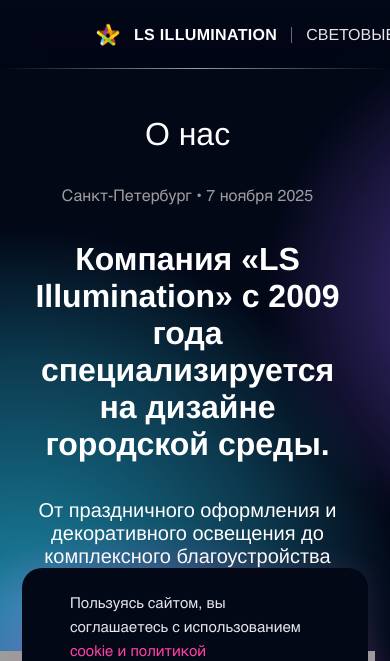
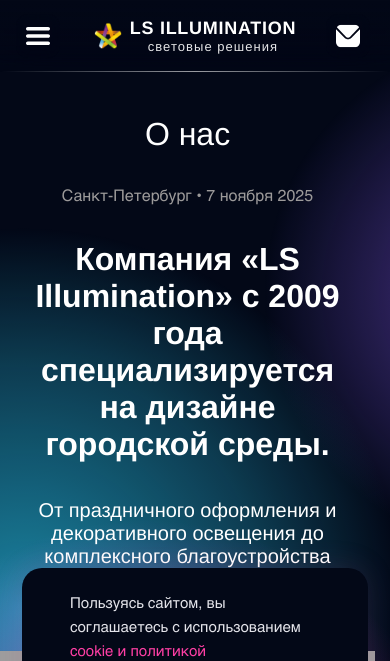
Before and after one commit to blyaka/LS-ILLUMINATION, a Django app: page /about/ in a window 390 px wide. Shown: the top 661 px of the page. Run offline with Django 4.2, Linux system fonts and the light colour scheme; data comes from the database, SQL or seed files in the repository; some libraries are stand-ins or nearby versions; grey boxes are pictures that could not be loaded.

Commit message:
some fixes

```diff
--- a/app/static/css/layout/header.css
+++ b/app/static/css/layout/header.css
@@ -569,3 +569,80 @@ html.rq-lock body {
         display: none;
     }
 }
+
+
+.hdr-icon {
+    display: none;
+}
+
+
+
+@media (max-width: 767px) {
+    .ls-header__inner {
+        display: grid;
+        grid-template-columns: 48px 1fr 48px;
+        align-items: center;
+        padding: 14px 16px;
+        gap: 0;
+    }
+
+    .hdr-icon {
+        display: grid;
+        place-items: center;
+        width: 44px;
+        height: 44px;
+        border-radius: 12px;
+        background: none;
+        border: none;
+        backdrop-filter: blur(8px);
+    }
+
+    .hdr-icon svg {
+        width: 24px;
+        height: 24px;
+        fill: #fff;
+    }
+
+    .ls-nav,
+    .glow-btn {
+        display: none !important;
+    }
+
+    .ls-logo {
+        justify-self: center;
+        display: grid;
+        grid-template-columns: 28px auto;
+        grid-template-rows: auto auto;
+        align-items: center;
+        gap: 0 8px;
+        text-decoration: none;
+        color: var(--text);
+        white-space: nowrap;
+    }
+
+    .ls-logo img {
+        grid-row: 1/3;
+        height: 28px;
+        width: auto;
+        display: block;
+    }
+
+    .ls-logo__sep {
+        display: none;
+    }
+
+    .ls-logo__brand {
+        font-weight: 700;
+        font-size: 18px;
+        letter-spacing: .04em;
+        line-height: 1.1;
+    }
+
+    .ls-logo__ru {
+        margin-top: 2px;
+        font-size: 13px;
+        letter-spacing: .08em;
+        line-height: 1;
+        text-transform: lowercase;
+    }
+}
--- a/app/templates/_base.html
+++ b/app/templates/_base.html
@@ -29,6 +29,14 @@
 
   <header class="ls-header">
     <div class="ls-header__inner">
+
+      <!-- ЛЕВО: бургер (мобилка) -->
+      <button class="hdr-icon hdr-burger" id="hdrMenu" aria-label="Открыть меню">
+        <svg width="32" height="24" viewBox="0 0 32 24">
+          <use xlink:href="{% static 'images/icons.svg' %}#icon-burger"></use>
+        </svg>
+      </button>
+
       <a class="ls-logo" href="{% url 'home' %}">
         <img src="{% static 'images/logo.png' %}" alt="LS Illumination">
         <span class="ls-logo__brand">LS ILLUMINATION</span>
@@ -47,6 +55,26 @@
           <p>Оставить заявку</p>
         </div>
       </a>
+
+      <!-- ПРАВО: конверт (мобилка) -->
+      <button class="hdr-icon hdr-mail" id="hdrMail" aria-label="Открыть контакты">
+        <svg width="28" height="26" viewBox="0 0 28 26">
+          <use xlink:href="{% static 'images/icons.svg' %}#icon-mail"></use>
+        </svg>
+      </button>
+
+
+      <script>
+        document.addEventListener('DOMContentLoaded', () => {
+          document.getElementById('hdrMenu')?.addEventListener('click', e => {
+            e.preventDefault(); document.getElementById('pfOpen')?.click();
+          });
+          document.getElementById('hdrMail')?.addEventListener('click', e => {
+            e.preventDefault(); document.getElementById('ctOpen')?.click();
+          });
+        });
+      </script>
+
 
 
     </div>
@@ -105,7 +133,8 @@
         улучшить удобство использования, анализировать трафик и предлагать персонализированный контент.
         Подробнее — см. нашу <a href="/cookie-policy/" target="_blank">Политику использования файлов cookie</a>.
       </p>
-            <p class="cookie-mobile-p">Пользуясь сайтом, вы соглашаетесь с использованием <a href="/cookie-policy/" target="_blank">cookie и политикой конфиденциальности</a></p>
+      <p class="cookie-mobile-p">Пользуясь сайтом, вы соглашаетесь с использованием <a href="/cookie-policy/"
+          target="_blank">cookie и политикой конфиденциальности</a></p>
       <div class="cookie-banner__actions">
         <button class="cookie-btn cookie-btn--decline" id="cookieDecline">Отклонить</button>
         <button class="cookie-btn cookie-btn--accept" id="cookieAccept">Принять все</button>
@@ -179,7 +208,7 @@
         </label>
 
         <script>
-                  document.getElementById('rqFile').addEventListener('change', function() {
+          document.getElementById('rqFile').addEventListener('change', function () {
             const label = document.getElementById('rqFileLabel');
             if (this.files.length > 0) {
               label.innerHTML = '<img src="{% static "images/clip.png" %}" class="rq-file-icon">' + this.files[0].name;
@@ -234,7 +263,7 @@
         const part4 = p.slice(9, 11);
 
         return (plus ? '+7' : '8') +
-            ` (${part1}) ${part2}-${part3}-${part4}`.replace(/[_-]+$/,'');
+          ` (${part1}) ${part2}-${part3}-${part4}`.replace(/[_-]+$/, '');
       }
     })();
   </script>
@@ -505,22 +534,22 @@
 
   <!-- Скрипт шариков -->
   <script>
-(()=> {
+    (() => {
       const cv = document.getElementById('bgCanvasBase');
       if (!cv) return;
 
       const ctx = cv.getContext('2d');
       const OFF = document.createElement('canvas');
-  const OX  = OFF.getContext('2d');
+      const OX = OFF.getContext('2d');
       let DPR = Math.max(1, Math.min(2, window.devicePixelRatio || 1));
 
       const CFG = {
         count: 3,              // сколько шаров
         speed: 80,             // px/s
         jitter: 0.7,           // «блуждание»
-    colors: ['#ff2bd6','#8b5cf6','#2bd7ff'],
-    radii:  [320,260,380],
-    soft:   [0.60,0.55,0.65]
+        colors: ['#ff2bd6', '#8b5cf6', '#2bd7ff'],
+        radii: [320, 260, 380],
+        soft: [0.60, 0.55, 0.65]
       };
 
       const prefersReduced = matchMedia('(prefers-reduced-motion: reduce)').matches;
@@ -539,33 +568,33 @@
       }
 
       const blobs = [];
-  function makeBlob(i){
+      function makeBlob(i) {
         return {
-      i, dir: Math.random()*Math.PI*2,
-      x: Math.random()*innerWidth,
-      y: Math.random()*innerHeight,
-      get r(){ return CFG.radii[i]  ?? 300; },
-      get s(){ return CFG.soft[i]   ?? 0.6; },
-      get c(){ return CFG.colors[i] ?? '#fff'; }
+          i, dir: Math.random() * Math.PI * 2,
+          x: Math.random() * innerWidth,
+          y: Math.random() * innerHeight,
+          get r() { return CFG.radii[i] ?? 300; },
+          get s() { return CFG.soft[i] ?? 0.6; },
+          get c() { return CFG.colors[i] ?? '#fff'; }
         };
       }
-  function ensureBlobs(){
+      function ensureBlobs() {
         while (blobs.length < CFG.count) blobs.push(makeBlob(blobs.length));
         while (blobs.length > CFG.count) blobs.pop();
       }
 
       const hex2rgb = (hex) => {
         const m = /^#?([a-f\d]{2})([a-f\d]{2})([a-f\d]{2})$/i.exec(hex);
-    return m ? { r:parseInt(m[1],16), g:parseInt(m[2],16), b:parseInt(m[3],16) } : { r:255,g:255,b:255 };
+        return m ? { r: parseInt(m[1], 16), g: parseInt(m[2], 16), b: parseInt(m[3], 16) } : { r: 255, g: 255, b: 255 };
       };
-  const rgba = (r,g,b,a)=>`rgba(${r},${g},${b},${a})`;
+      const rgba = (r, g, b, a) => `rgba(${r},${g},${b},${a})`;
 
-  function update(dt){
+      function update(dt) {
         const spd = CFG.speed, jit = CFG.jitter, M = 200;
-    for (const b of blobs){
-      b.dir += (Math.random()*2-1)*jit*dt;
-      b.x += Math.cos(b.dir)*spd*dt;
-      b.y += Math.sin(b.dir)*spd*dt;
+        for (const b of blobs) {
+          b.dir += (Math.random() * 2 - 1) * jit * dt;
+          b.x += Math.cos(b.dir) * spd * dt;
+          b.y += Math.sin(b.dir) * spd * dt;
           if (b.x < -M) b.x = innerWidth + M;
           if (b.x > innerWidth + M) b.x = -M;
           if (b.y < -M) b.y = innerHeight + M;
@@ -573,34 +602,34 @@
         }
       }
 
-  function paint(){
-    OX.clearRect(0,0,innerWidth,innerHeight);
+      function paint() {
+        OX.clearRect(0, 0, innerWidth, innerHeight);
         OX.globalCompositeOperation = 'lighter';
-    for (const b of blobs){
-      const {r,g,b:bb} = hex2rgb(b.c);
+        for (const b of blobs) {
+          const { r, g, b: bb } = hex2rgb(b.c);
           const mid = 0.15 + 0.75 * Math.max(0, Math.min(1, b.s));
-      const grd = OX.createRadialGradient(b.x,b.y,0, b.x,b.y,b.r);
-      grd.addColorStop(0.0, rgba(r,g,bb,0.60));
-      grd.addColorStop(mid, rgba(r,g,bb,0.25));
-      grd.addColorStop(1.0, rgba(r,g,bb,0.00));
+          const grd = OX.createRadialGradient(b.x, b.y, 0, b.x, b.y, b.r);
+          grd.addColorStop(0.0, rgba(r, g, bb, 0.60));
+          grd.addColorStop(mid, rgba(r, g, bb, 0.25));
+          grd.addColorStop(1.0, rgba(r, g, bb, 0.00));
           OX.fillStyle = grd;
-      OX.beginPath(); OX.arc(b.x,b.y,b.r,0,Math.PI*2); OX.fill();
+          OX.beginPath(); OX.arc(b.x, b.y, b.r, 0, Math.PI * 2); OX.fill();
         }
         OX.globalCompositeOperation = 'source-over';
-    ctx.clearRect(0,0,cv.width,cv.height);
-    ctx.drawImage(OFF,0,0);
+        ctx.clearRect(0, 0, cv.width, cv.height);
+        ctx.drawImage(OFF, 0, 0);
       }
 
       let raf = null, last = 0;
-  function loop(ts){
-    const dt = last ? (ts - last)/1000 : 0; last = ts;
+      function loop(ts) {
+        const dt = last ? (ts - last) / 1000 : 0; last = ts;
         update(dt); paint();
         raf = requestAnimationFrame(loop);
       }
-  function start(){ if (prefersReduced) return; DPR = Math.max(1, Math.min(2, window.devicePixelRatio||1)); resize(); ensureBlobs(); paint(); if(!raf) raf=requestAnimationFrame(loop); }
-  function stop(){ if (raf){ cancelAnimationFrame(raf); raf=null; } }
+      function start() { if (prefersReduced) return; DPR = Math.max(1, Math.min(2, window.devicePixelRatio || 1)); resize(); ensureBlobs(); paint(); if (!raf) raf = requestAnimationFrame(loop); }
+      function stop() { if (raf) { cancelAnimationFrame(raf); raf = null; } }
 
-  addEventListener('resize', () => { DPR = Math.max(1, Math.min(2, window.devicePixelRatio||1)); resize(); paint(); }, {passive:true});
+      addEventListener('resize', () => { DPR = Math.max(1, Math.min(2, window.devicePixelRatio || 1)); resize(); paint(); }, { passive: true });
       document.addEventListener('visibilitychange', () => document.hidden ? stop() : start());
 
       start();
@@ -658,23 +687,23 @@
       btns.forEach(btn => {
         let raf = 0, last = 0, vis = 0, target = 0, hover = false;
 
-    function angleTo(el, x, y){
+        function angleTo(el, x, y) {
           const r = el.getBoundingClientRect();
-      const cx = r.left + r.width/2, cy = r.top + r.height/2;
-      let deg = Math.atan2(y - cy, x - cx) * 180/Math.PI;
+          const cx = r.left + r.width / 2, cy = r.top + r.height / 2;
+          let deg = Math.atan2(y - cy, x - cx) * 180 / Math.PI;
           if (deg < 0) deg += 360;
           return (deg + 90) % 360;
         }
 
-    function step(ts){
+        function step(ts) {
           const dt = (ts - (last || ts)) / 1000; last = ts;
-      const d  = ((target - vis + 540) % 360) - 180;
+          const d = ((target - vis + 540) % 360) - 180;
           vis = norm360(vis + d * Math.min(1, dt * 12));
           btn.style.setProperty('--base-angle', vis + 'deg');
           if (hover) raf = requestAnimationFrame(step); else raf = 0;
         }
 
-    function onMove(e){
+        function onMove(e) {
           target = angleTo(btn, e.clientX, e.clientY);
           if (!raf) raf = requestAnimationFrame(step);
         }
```
Also changed, not shown: app/static/css/pages/home/home_video_gallery.css (+8 -0 lines). Lines whose indentation alone changed are shown as unchanged.
